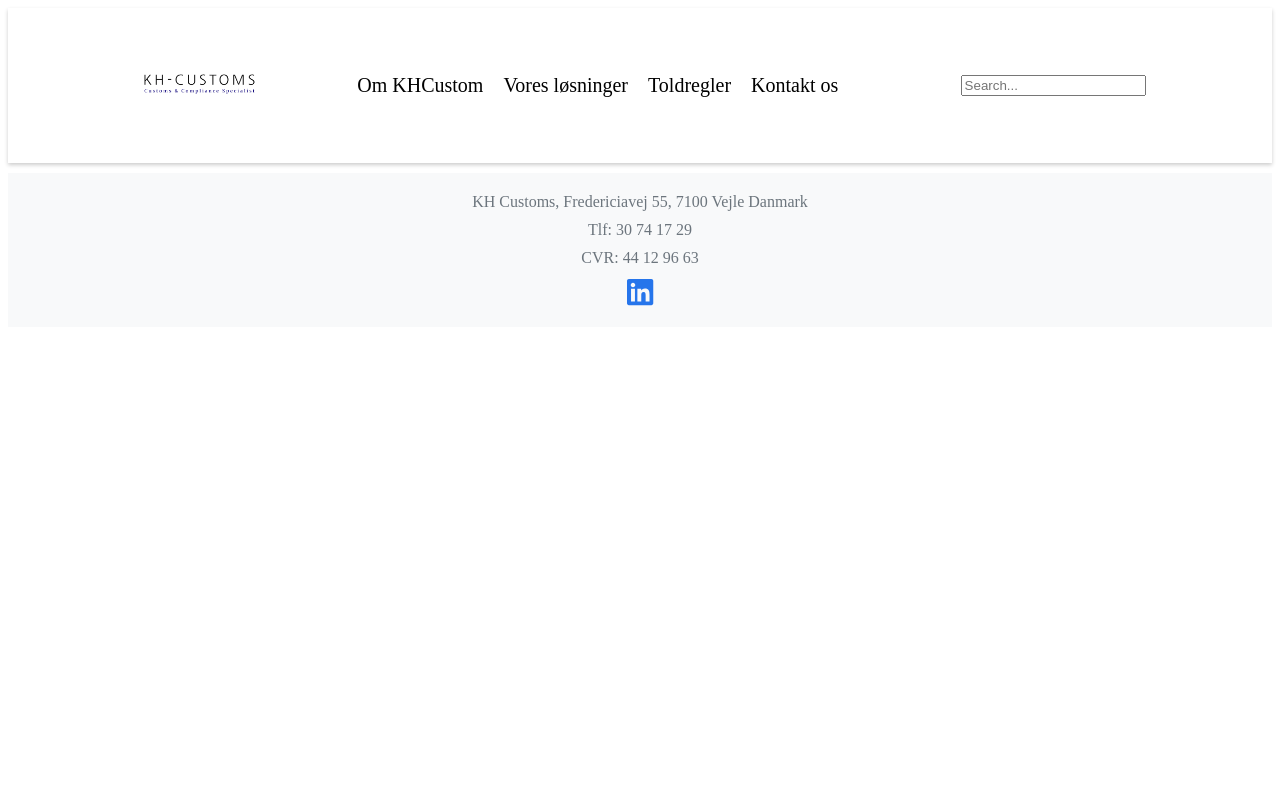
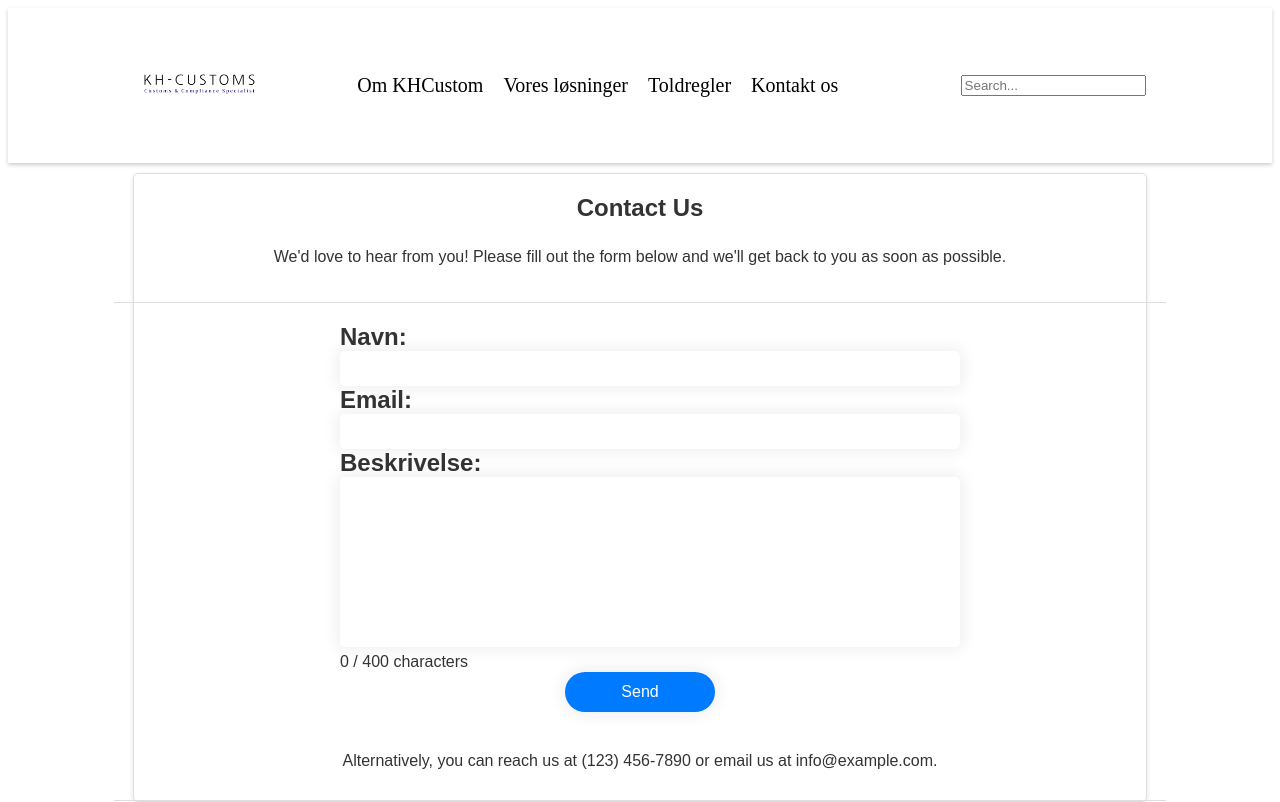
Before and after one commit to Jesperejohannsen/khCustoms, a React (Vite) app: page /kontakt in a window 1280 px wide. Shown: the top 802 px of the page. Built offline with nearby package versions, Linux system fonts and the light colour scheme.

Commit message:
adding a contact site

```diff
--- a/src/App.tsx
+++ b/src/App.tsx
@@ -7,6 +7,7 @@ import { homeSectionParagraphs } from "./components/home/HomeSection";
 import SearchResult from "./components/searchbar/SearchResult";
 import SolutionsSite from "./components/solutionSite/SolutionsSite";
 import ToldreglerSite from "./components/toldreglerSite/ToldreglerSite";
+import ContactSite from "./components/contactSite/ContactSite";
 
 const App: React.FC = () => (
   <Router>
@@ -17,6 +18,7 @@ const App: React.FC = () => (
       <Route path="/search/:term" component={SearchResult} />
       <Route path="/services" component={SolutionsSite} />
       <Route path="/toldregler" component={ToldreglerSite} />
+      <Route path="/kontakt" component={ContactSite} />
     </Switch>
     <Footer />
   </Router>
--- /dev/null
+++ b/src/components/contactSite/ContactSite.tsx
@@ -0,0 +1,21 @@
+import ContactForm from "../contactForm/ContactForm";
+import './contactSite.css';
+
+const ContactSite = () => {
+  return (
+    <div className="contact-site">
+      <section className="contact-site__header">
+        <h1>Contact Us</h1>
+        <p>We'd love to hear from you! Please fill out the form below and we'll get back to you as soon as possible.</p>
+      </section>
+      <section className="contact-site__form">
+        <ContactForm />
+      </section>
+      <section className="contact-site__footer">
+        <p>Alternatively, you can reach us at (123) 456-7890 or email us at info@example.com.</p>
+      </section>
+    </div>
+  );
+};
+
+export default ContactSite;
--- /dev/null
+++ b/src/components/contactSite/contactSite.css
@@ -0,0 +1,39 @@
+.contact-site {
+    display: flex;
+    flex-direction: column;
+    align-items: center;
+    justify-content: center;
+    width: 80%;
+    margin: 0 auto;
+    font-family: Arial, sans-serif;
+    color: #333;
+    background-color: #fff;
+    border: 1px solid #ddd;
+    border-radius: 5px;
+    box-shadow: 0 2px 5px rgba(0, 0, 0, 0.1);
+  }
+
+  .contact-site__header,
+  .contact-site__footer {
+    display: flex;
+    flex-direction: column;
+    align-items: center;
+    justify-content: center;
+    width: 100%;
+    padding: 20px;
+    border-bottom: 1px solid #ddd;
+  }
+
+  .contact-site__header h1,
+  .contact-site__footer p {
+    margin: 0 0 10px 0;
+  }
+
+  .contact-site__form {
+    display: flex;
+    flex-direction: column;
+    align-items: center;
+    justify-content: center;
+    width: 100%;
+    padding: 20px;
+  }
--- a/src/components/toldreglerSite/ToldreglerSite.tsx
+++ b/src/components/toldreglerSite/ToldreglerSite.tsx
@@ -1,6 +1,5 @@
 import { useState } from "react";
 import "./toldReglerSite.css";
-import Footer from "../footer/Footer";
 
 const ToldreglerSite = () => {
   const [openAccordion, setOpenAccordion] = useState<string | null>(null);
```
